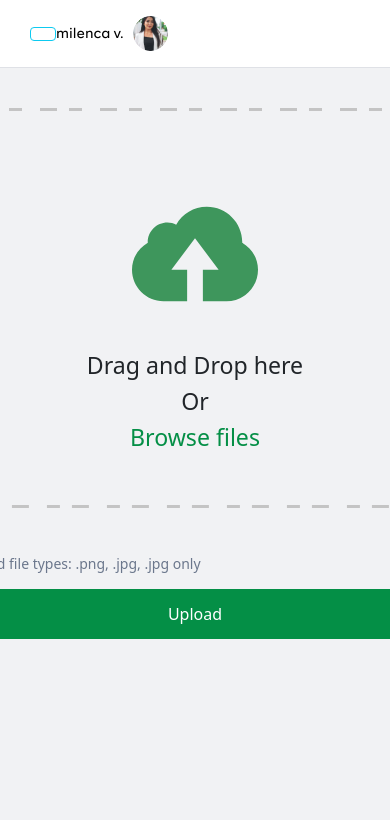
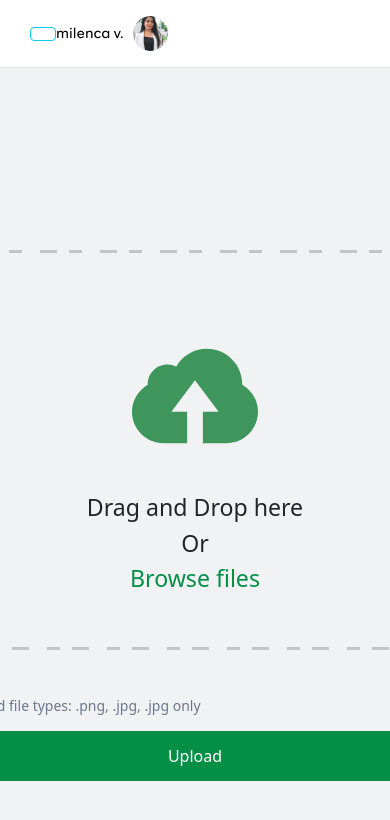
Before and after one commit to scimitar19/Angular-assignment, a React (Create React App) app: page /verify in a window 390 px wide. Shown: the top 820 px of the page. Built offline with nearby package versions, Linux system fonts and the light colour scheme; a small style sheet from the web is missing.

Commit message:
Revert "problem with small screen fixed"
This reverts commit 54d9e90ae437ec7c46fad02d9d98b3814c0c3095.

```diff
--- a/src/pages/Verify/verify.module.scss
+++ b/src/pages/Verify/verify.module.scss
@@ -4,7 +4,7 @@
 
 
 .BoxContainer{
-        height: 100%;
+        height: 100vh;
         width: 100%;
         display: flex;
         justify-content: center;
@@ -43,7 +43,6 @@
             background: $primaryColor;
             height: 50px;
             width: 500px;
-            margin-bottom: 100px;
             border: none;
             &:hover{
                 background: #000000;
```
